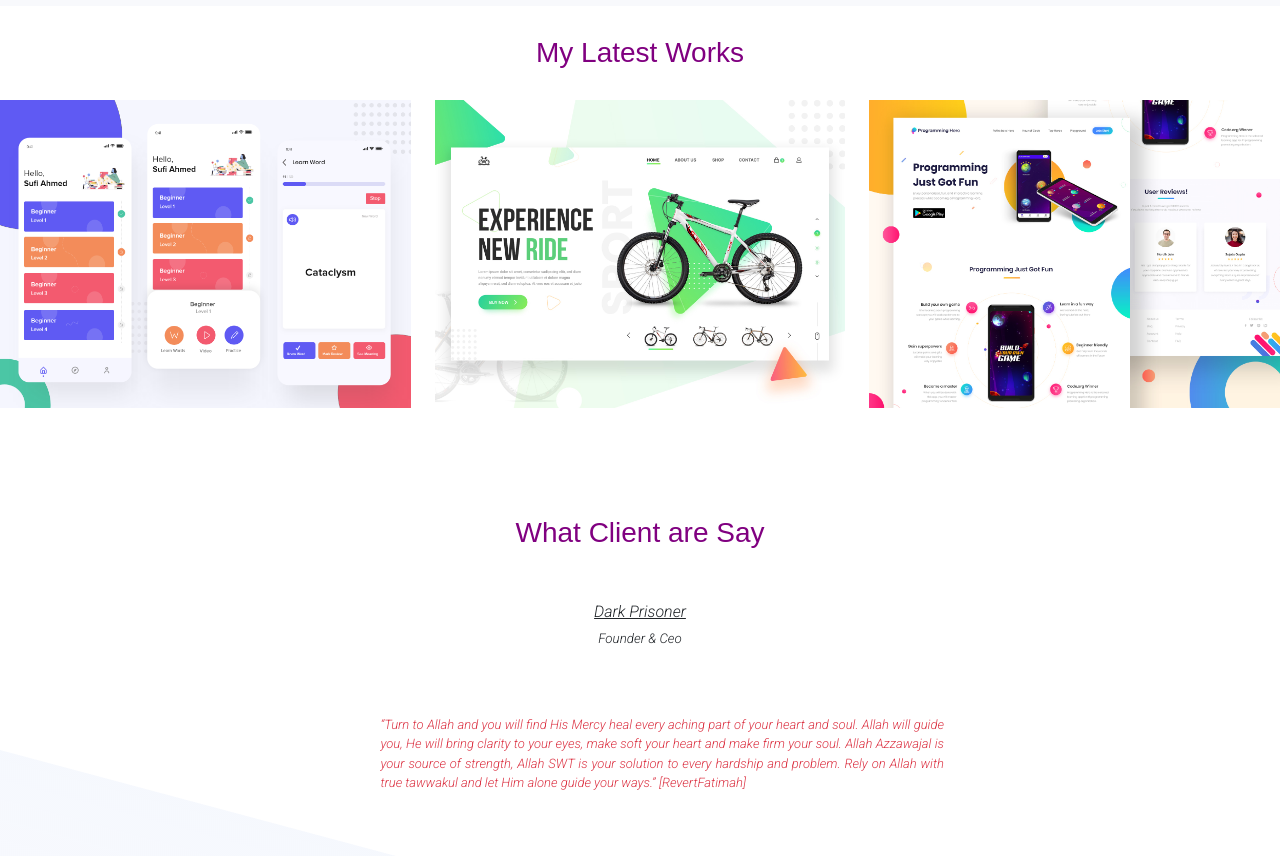
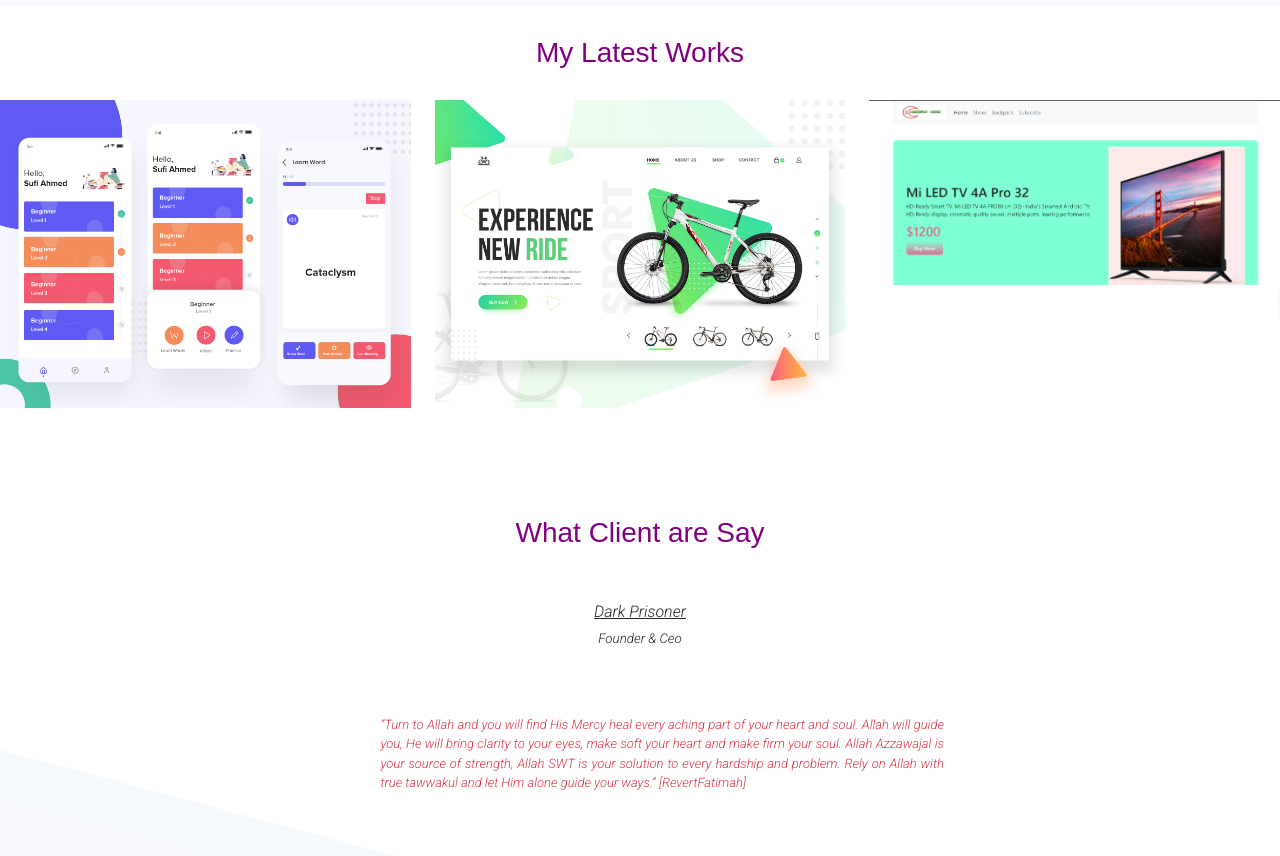
Before and after one commit to meraj191-35-2735/personal-website, a plain HTML site: page index.html in a window 1280 px wide. Shown: the part 1074-1930 px from the top of the page. Drawn offline with nearby package versions, Linux system fonts and the light colour scheme.

Commit message:
works image changed

```diff
--- a/index.html
+++ b/index.html
@@ -73,7 +73,7 @@
                 <img src="images/work-2.jpg" alt="">
             </div>
             <div class="col-lg-4 col-sm-12">
-                <img src="images/work-3.jpg" alt="">
+                <img src="images/Screenshot-1.png" alt="">
             </div>
         </div>
 
```
Also changed, not shown: images/Screenshot-1.png (added).
